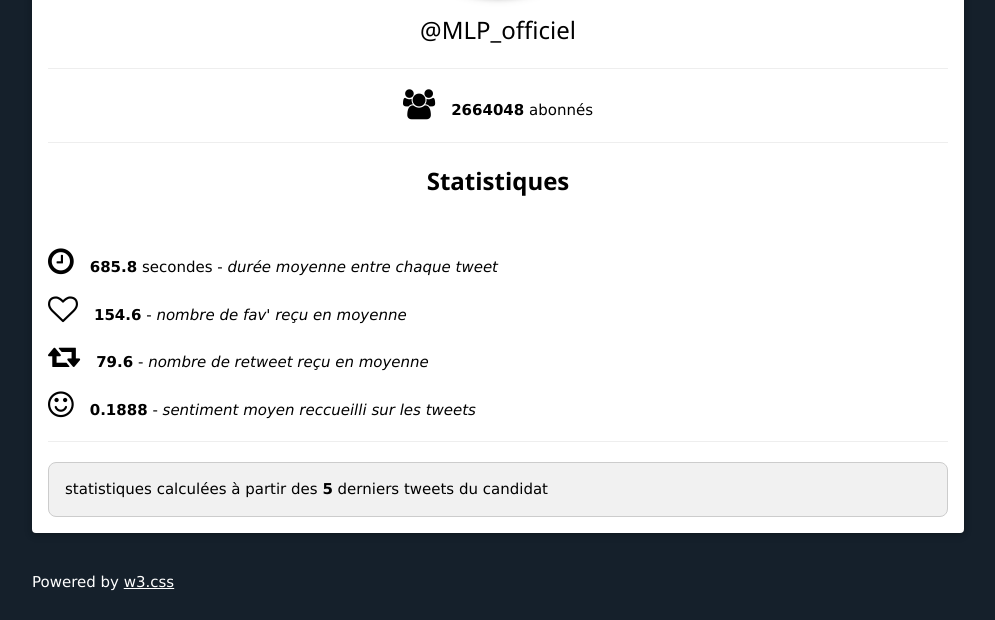
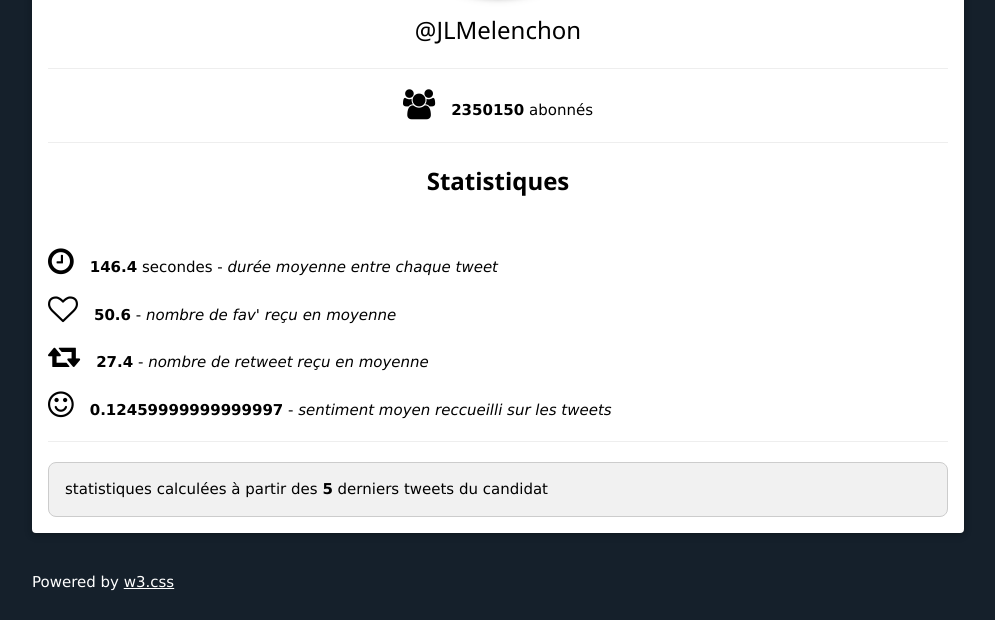
Before and after one commit to presidentielle2022/presidentielle2022.github.io, a plain HTML site: page jlmelenchon.html in a window 1280 px wide. Shown: the part 296-916 px from the top of the page, without its empty margins (142-1137 px from the left). Drawn offline with nearby package versions, Linux system fonts and the light colour scheme.

Commit message:
JLMelenchon

```diff
--- a/jlmelenchon.html
+++ b/jlmelenchon.html
@@ -13,17 +13,18 @@
 <div class="w3-card w3-round w3-white">
 <div class="w3-container">
 <p class="w3-center"><img alt="Avatar" class="w3-card w3-circle" height="250" id="image_url" src="https://pbs.twimg.com/profile_images/1410524303226028036/2xeMlqqy_normal.jpg" width="250"/></p>
-<h3 class="w3-center">@<span id="nom">MLP_officiel</span></h3>
+<h3 class="w3-center">@<span id="nom">JLMelenchon
+</span></h3>
 <hr/>
-<p class="w3-center"><i class="fa fa-users fa-2x w3-margin-right"></i><span id="nombre_followers" style="font-weight:bold;">2664048</span> abonnés</p>
+<p class="w3-center"><i class="fa fa-users fa-2x w3-margin-right"></i><span id="nombre_followers" style="font-weight:bold;">2350150</span> abonnés</p>
 <hr/>
 <div>
 <h3 class="w3-center" style="font-weight:bold;">Statistiques</h3>
 <br/>
-<p><i class="fa fa-clock-o fa-2x w3-margin-right"></i><span id="temps_moyen" style="font-weight:bold;">685.8</span> secondes - <span style="font-style:italic;"> durée moyenne entre chaque tweet</span></p>
-<p><i class="fa fa-heart-o fa-2x w3-margin-right"></i><span id="fav_moyen" style="font-weight:bold;">154.6</span> - <span style="font-style:italic;"> nombre de fav' reçu en moyenne</span></p>
-<p><i class="fa fa-retweet fa-2x w3-margin-right"></i><span id="rt_moyen" style="font-weight:bold;">79.6</span> - <span style="font-style:italic;"> nombre de retweet reçu en moyenne</span></p>
-<p><i class="fa fa-smile-o fa-2x w3-margin-right"></i><span id="sentiment_moyen" style="font-weight:bold;">0.1888</span> - <span style="font-style:italic;"> sentiment moyen reccueilli sur les tweets</span></p> </div>
+<p><i class="fa fa-clock-o fa-2x w3-margin-right"></i><span id="temps_moyen" style="font-weight:bold;">146.4</span> secondes - <span style="font-style:italic;"> durée moyenne entre chaque tweet</span></p>
+<p><i class="fa fa-heart-o fa-2x w3-margin-right"></i><span id="fav_moyen" style="font-weight:bold;">50.6</span> - <span style="font-style:italic;"> nombre de fav' reçu en moyenne</span></p>
+<p><i class="fa fa-retweet fa-2x w3-margin-right"></i><span id="rt_moyen" style="font-weight:bold;">27.4</span> - <span style="font-style:italic;"> nombre de retweet reçu en moyenne</span></p>
+<p><i class="fa fa-smile-o fa-2x w3-margin-right"></i><span id="sentiment_moyen" style="font-weight:bold;">0.12459999999999997</span> - <span style="font-style:italic;"> sentiment moyen reccueilli sur les tweets</span></p> </div>
 <hr/>
 <div class="w3-panel w3-border w3-light-grey w3-round-large">
 <p>statistiques calculées à partir des <span id="nombre_tweets" style="font-weight:bold;">5</span> derniers tweets du candidat<p>
```
